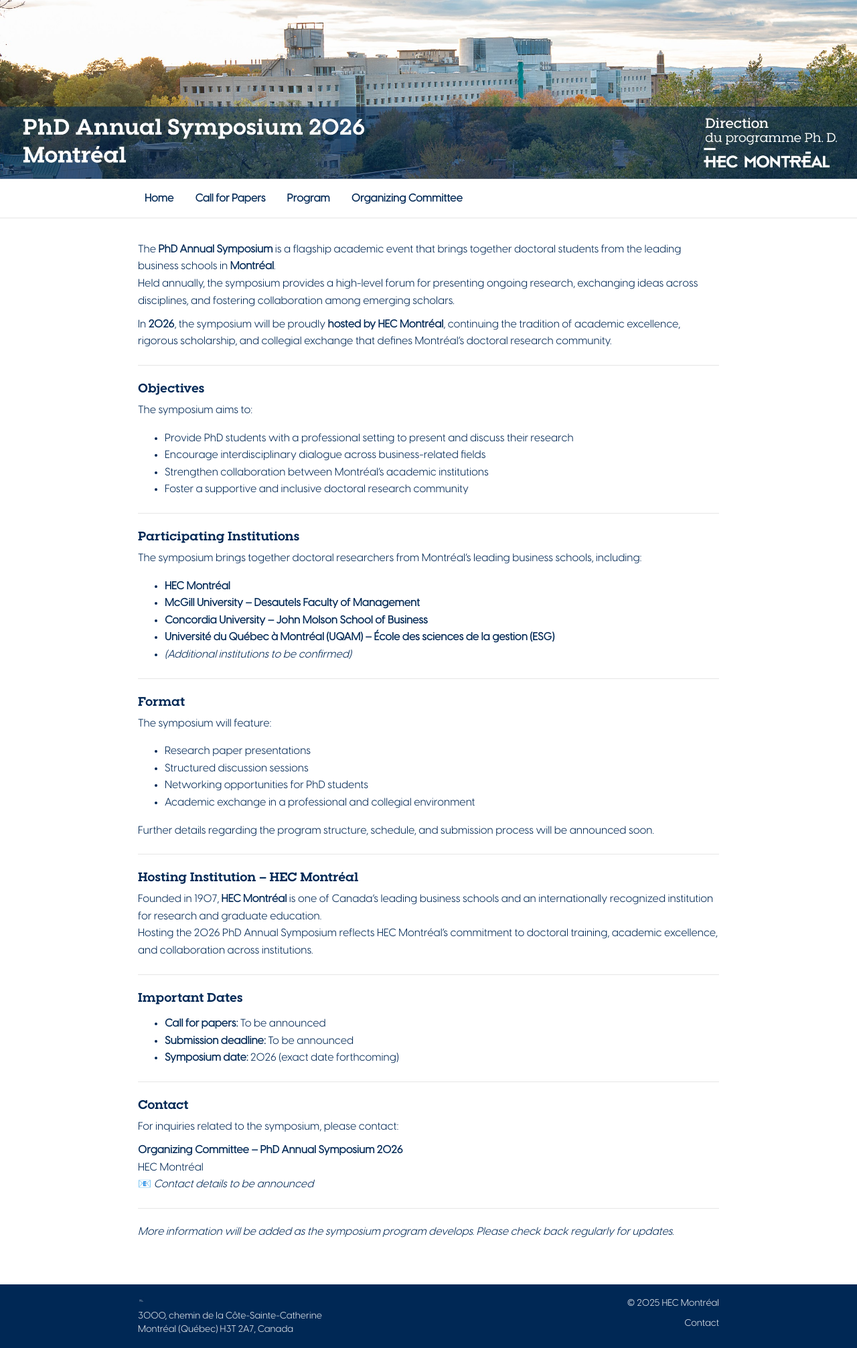
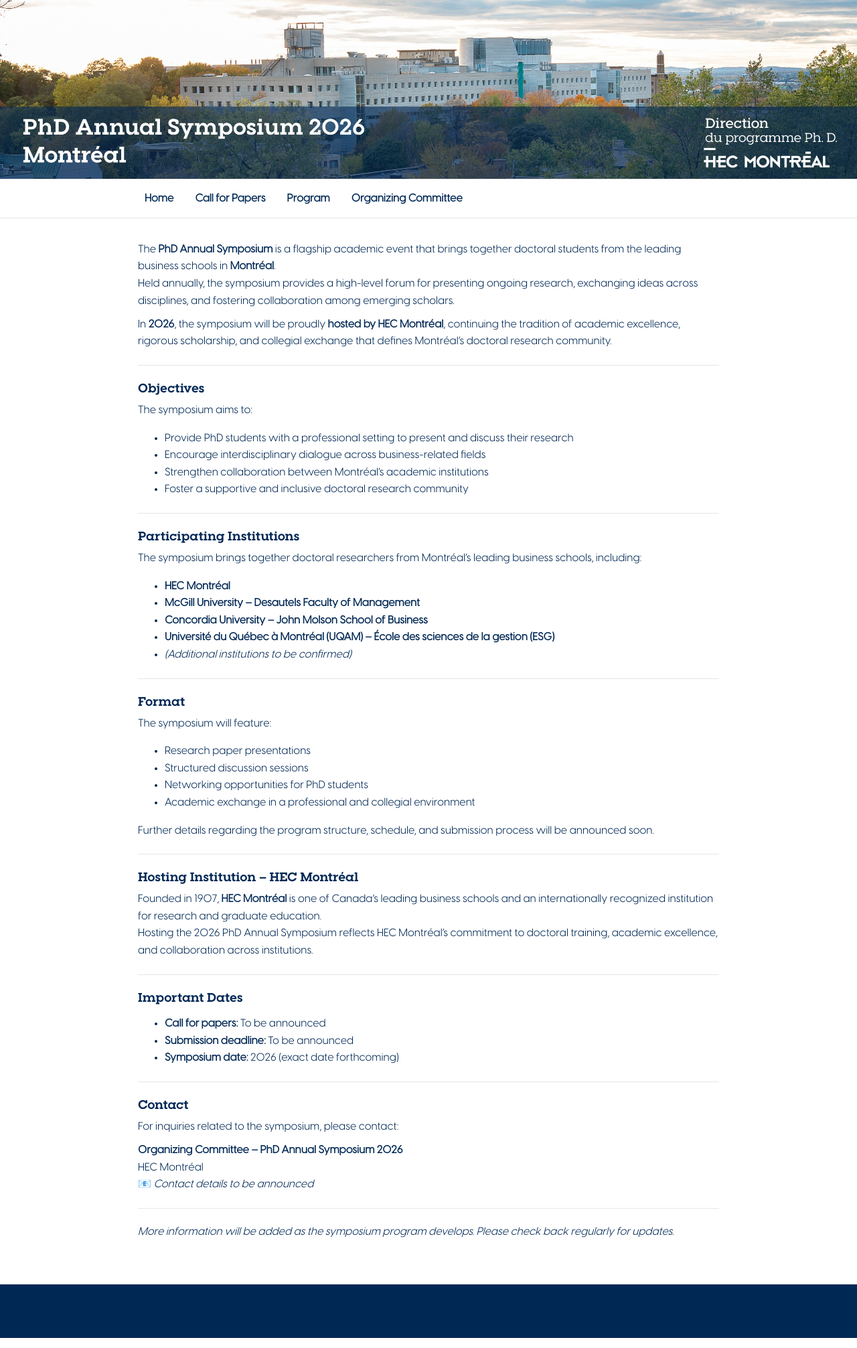
Before and after one commit to juanseripe/symposium2026, a Jekyll site: the page built from docs/index.md, in a window 1280 px wide. Shown: the whole page at 67% size. Built offline with Jekyll 4.4.1, drawn with Linux system fonts in a browser that asks for light colours.

Commit message:
Basic footer

```diff
--- a/docs/_includes/footer.html
+++ b/docs/_includes/footer.html
@@ -1,19 +1 @@
-<footer class="site-footer" role="contentinfo">
-  <div class="footer-inner">
-    <div class="footer-brand">
-      <a class="footer-logo-link" href="https://www.hec.ca/" target="_blank" rel="noopener">
-        <img class="footer-logo" src="{{ site.baseurl }}/assets/img/HEC_logo.png" alt="HEC Montréal" />
-      </a>
-
-      <div class="footer-address">
-        3000, chemin de la Côte-Sainte-Catherine<br>
-        Montréal (Québec) H3T 2A7, Canada
-      </div>
-    </div>
-
-    <div class="footer-meta">
-      <div>© {{ site.time | date: "%Y" }} HEC Montréal</div>
-      <div class="footer-note"><a href="mailto:info@example.com">Contact</a></div>
-    </div>
-  </div>
-</footer>
+<footer class="site-footer" aria-label="Footer"></footer>
--- a/docs/assets/style.css
+++ b/docs/assets/style.css
@@ -107,64 +107,12 @@ hr {
 
 /* Footer */
 .site-footer {
-  margin-top: 32px;
   background: var(--footer-bg);
   color: var(--footer-fg);
+  height: 80px;
+  width: 100%;
+  margin-top: 32px;
 }
-
-.footer-inner {
-  max-width: var(--maxw);
-  margin: 0 auto;
-  padding: 18px var(--pad);
-  display: flex;
-  justify-content: space-between;
-  gap: 18px;
-  flex-wrap: wrap;
-  align-items: flex-start;
-}
-
-.footer-logo {
-  height: 10px;
-  width: auto;
-  display: block;
-  margin-bottom: 10px;
-}
-
-.footer-address {
-  font-size: 14px;
-  opacity: 0.9;
-  line-height: 1.4;
-}
-
-.footer-links {
-  display: flex;
-  flex-direction: column;
-  gap: 8px;
-}
-
-.footer-links a {
-  color: var(--footer-fg);
-  text-decoration: none;
-  font-size: 14px;
-}
-
-.footer-links a:hover { text-decoration: underline; }
-
-.footer-meta {
-  font-size: 14px;
-  opacity: 0.9;
-  display: flex;
-  flex-direction: column;
-  gap: 8px;
-  text-align: right;
-}
-
-.footer-meta a {
-  color: inherit;
-  text-decoration: none;
-}
-
-.footer-meta a:hover { text-decoration: underline; }
 
 /* Small screens */
 @media (max-width: 640px) {
```
